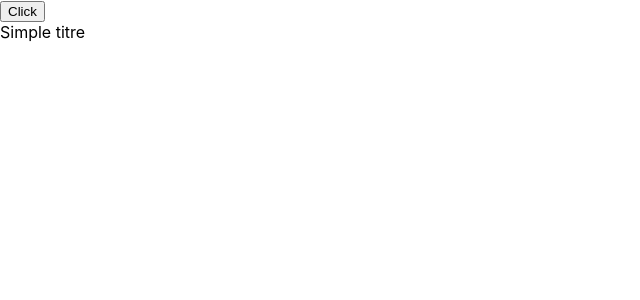
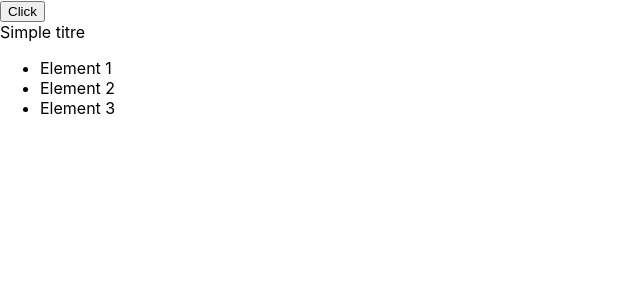
Before and after one commit to pcuisinaud/formation-reactjs, a React (Create React App) app in the folder reactjs/demo/: page / in a window 1280 px wide. Shown: the top 300 px of the page, without its empty margins (0-640 px from the left). Built offline with nearby package versions, Linux system fonts and the light colour scheme.

Commit message:
component embarqué

```diff
--- a/reactjs/demo/src/MyApp.js
+++ b/reactjs/demo/src/MyApp.js
@@ -2,10 +2,18 @@ import React from 'react';
 
 function MyApp() {
     const title = "Simple titre";
+
+    let list = <ul>
+        <li>Element 1</li>
+        <li>Element 2</li>
+        <li>Element 3</li>
+    </ul>
+
     return (
         <div>
             <button onClick={()=>console.log('ok')}>Click</button>
             <div>{title}</div>
+            {list}
         </div>
     );
 }
```
